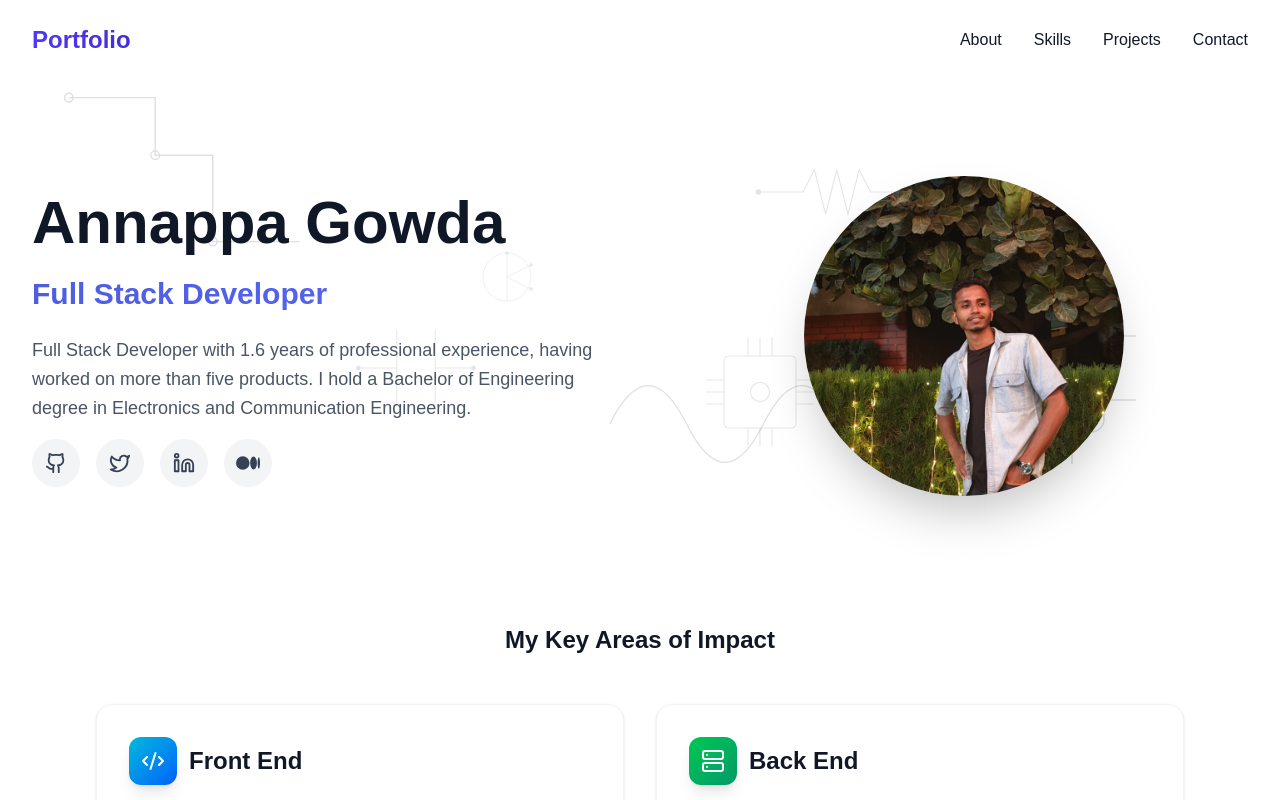
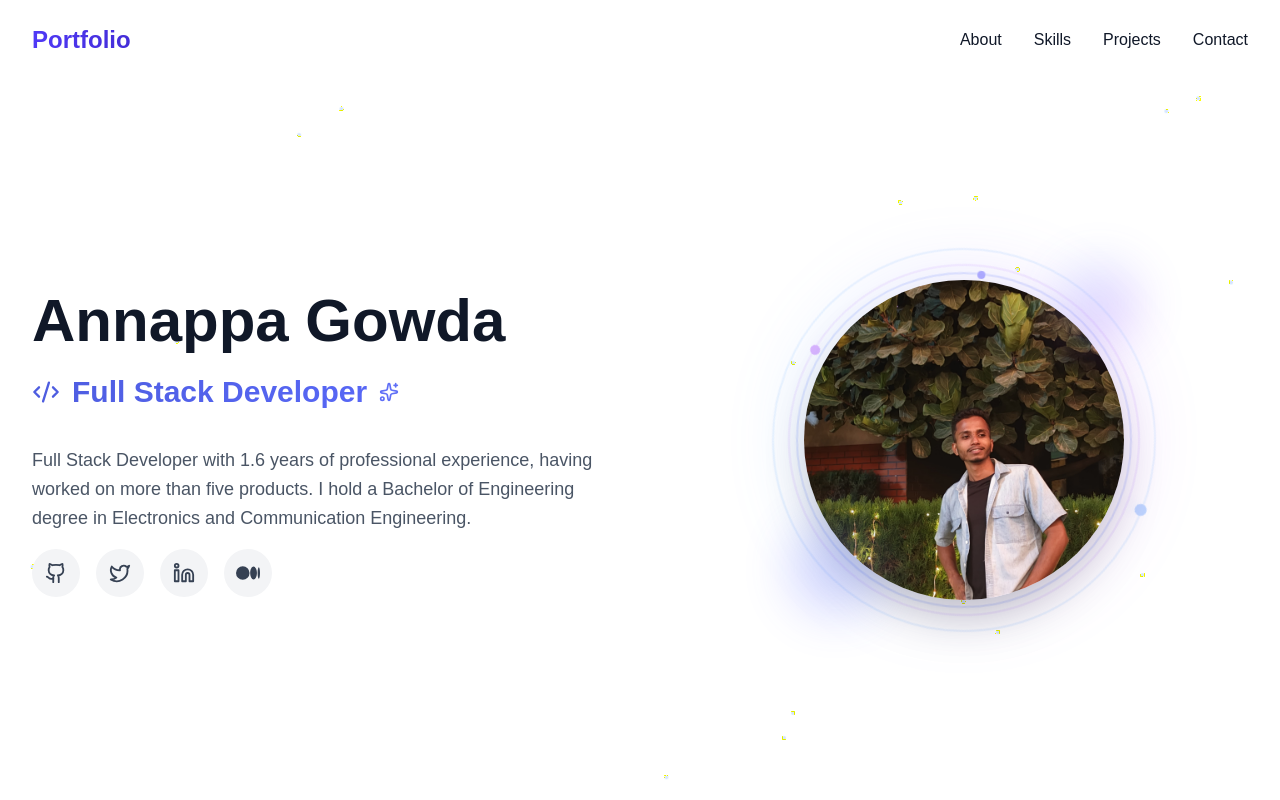
Before and after one commit to amgowda42/portfolio, a Next.js app: page / in a window 1280 px wide. Shown: the top 800 px of the page. Built offline with nearby package versions, Linux system fonts and the light colour scheme.

Commit message:
updates in the Bio section

```diff
--- a/components/Bio.tsx
+++ b/components/Bio.tsx
@@ -1,128 +1,97 @@
+"use client";
 import Image from "next/image";
-import { Github, Twitter, Linkedin } from "lucide-react";
+import { Github, Twitter, Linkedin, Code2, Sparkles } from "lucide-react";
+import { useState, useEffect } from "react";
 
 export default function Bio() {
+  const [isClient, setIsClient] = useState(false);
+  const [particles] = useState(() =>
+    [...Array(20)].map(() => ({
+      left: Math.random() * 100,
+      top: Math.random() * 100,
+      delay: Math.random() * 5,
+      duration: 5 + Math.random() * 10,
+    })),
+  );
+
+  useEffect(() => {
+    // eslint-disable-next-line react-hooks/set-state-in-effect
+    setIsClient(true);
+  }, []);
+
   return (
     <section
       id="about"
-      className="relative flex items-center bg-white pt-20 overflow-hidden"
+      className="relative flex items-center bg-white pt-20 overflow-hidden min-h-screen"
     >
-      {/* Top left circuit pattern */}
-      <svg
-        className="absolute top-10 left-10 w-72 h-72 text-gray-950 opacity-[0.12]"
-        fill="none"
-        stroke="currentColor"
-        strokeWidth="1"
-        viewBox="0 0 200 200"
-      >
-        <path d="M20 40h60v40h40v60h60" />
-        <circle cx="20" cy="40" r="3" />
-        <circle cx="80" cy="80" r="3" />
-        <circle cx="120" cy="140" r="3" />
-      </svg>
-
-      {/* Bottom right microchip pattern */}
-      <svg
-        className="absolute bottom-16 right-20 w-80 h-80 text-gray-950 opacity-[0.12]"
-        fill="none"
-        stroke="currentColor"
-        strokeWidth="1"
-        viewBox="0 0 200 200"
-      >
-        <rect x="60" y="60" width="80" height="80" rx="8" />
-        <path d="M60 80h-20M60 120h-20M140 80h20M140 120h20" />
-        <path d="M80 60v-20M120 60v-20M80 140v20M120 140v20" />
-      </svg>
-
-      {/* Center right wave pattern */}
-      <svg
-        className="absolute top-1/2 right-1/3 w-64 h-64 text-gray-950 opacity-[0.12]"
-        fill="none"
-        stroke="currentColor"
-        strokeWidth="1"
-        viewBox="0 0 200 200"
-      >
-        <path d="M10 100c20-40 40-40 60 0s40 40 60 0 40-40 60 0" />
-      </svg>
-
-      {/* Top right resistor pattern */}
-      <svg
-        className="absolute top-20 right-1/4 w-56 h-56 text-gray-950 opacity-[0.10]"
-        fill="none"
-        stroke="currentColor"
-        strokeWidth="1"
-        viewBox="0 0 200 200"
-      >
-        <path d="M20 100h40l10-20 10 40 10-40 10 40 10-40 10 20h40" />
-        <circle cx="20" cy="100" r="2" fill="currentColor" />
-        <circle cx="180" cy="100" r="2" fill="currentColor" />
-      </svg>
-
-      {/* Bottom left capacitor pattern */}
-      <svg
-        className="absolute bottom-32 left-1/4 w-48 h-48 text-gray-950 opacity-[0.10]"
-        fill="none"
-        stroke="currentColor"
-        strokeWidth="1"
-        viewBox="0 0 200 200"
-      >
-        <path d="M40 100h40M120 100h40M80 60v80M120 60v80" />
-        <circle cx="40" cy="100" r="2" fill="currentColor" />
-        <circle cx="160" cy="100" r="2" fill="currentColor" />
-      </svg>
-
-      {/* Middle left transistor pattern */}
-      <svg
-        className="absolute top-1/3 left-1/3 w-40 h-40 text-gray-950 opacity-[0.08]"
-        fill="none"
-        stroke="currentColor"
-        strokeWidth="1"
-        viewBox="0 0 200 200"
-      >
-        <circle cx="100" cy="100" r="30" />
-        <path d="M100 70v60M130 85l-30 15M130 115l-30-15" />
-        <circle cx="100" cy="70" r="2" fill="currentColor" />
-        <circle cx="130" cy="85" r="2" fill="currentColor" />
-        <circle cx="130" cy="115" r="2" fill="currentColor" />
-      </svg>
-
-      {/* Bottom center integrated circuit pattern */}
-      <svg
-        className="absolute bottom-20 left-1/2 w-60 h-60 text-gray-950 opacity-[0.09]"
-        fill="none"
-        stroke="currentColor"
-        strokeWidth="1"
-        viewBox="0 0 200 200"
-      >
-        <rect x="70" y="70" width="60" height="60" rx="4" />
-        <path d="M70 90h-15M70 100h-15M70 110h-15M130 90h15M130 100h15M130 110h15" />
-        <path d="M90 70v-15M100 70v-15M110 70v-15M90 130v15M100 130v15M110 130v15" />
-        <circle cx="100" cy="100" r="8" />
-      </svg>
-
+      {isClient && (
+        <div className="absolute inset-0 overflow-hidden pointer-events-none">
+          {particles.map((particle, i) => (
+            <div
+              key={i}
+              className="absolute w-1 h-1 bg-blue-500 rounded-full opacity-20"
+              style={{
+                left: `${particle.left}%`,
+                top: `${particle.top}%`,
+                animation: `float ${particle.duration}s infinite ease-in-out`,
+                animationDelay: `${particle.delay}s`,
+              }}
+            />
+          ))}
+        </div>
+      )}
       <div className="relative max-w-7xl mx-auto px-4 sm:px-6 lg:px-8 py-16 md:py-24">
         <div className="grid grid-cols-1 lg:grid-cols-2 gap-12 lg:gap-20 items-center">
           <div className="order-2 lg:order-1">
             <div className="max-w-xl">
-              <h1 className="text-4xl sm:text-5xl lg:text-6xl font-bold text-gray-900 leading-tight mb-4">
+              <h1
+                className={`text-4xl sm:text-5xl lg:text-6xl font-bold text-gray-900 leading-tight mb-4 transition-all duration-1000 ${
+                  isClient
+                    ? "opacity-100 translate-y-0"
+                    : "opacity-0 translate-y-10"
+                }`}
+              >
                 Annappa Gowda
               </h1>
-
-              <h2 className="text-2xl sm:text-3xl font-semibold mb-6 bg-linear-to-r from-[#4E5DE0] to-[#5868F7] bg-clip-text text-transparent">
-                Full Stack Developer
-              </h2>
-
-              <p className="text-lg text-gray-600 leading-relaxed mb-4">
+              <div className="relative mb-6 overflow-hidden h-12">
+                <h2
+                  className={`text-2xl sm:text-3xl font-semibold bg-linear-to-r from-[#4E5DE0] to-[#5868F7] bg-clip-text text-transparent inline-flex items-center gap-3 transition-all duration-1000 delay-300 ${
+                    isClient
+                      ? "translate-x-0 opacity-100"
+                      : "-translate-x-full opacity-0"
+                  }`}
+                >
+                  <Code2 className="text-[#4E5DE0]" size={28} />
+                  Full Stack Developer
+                  <Sparkles
+                    className="text-[#5868F7] animate-pulse"
+                    size={20}
+                  />
+                </h2>
+              </div>
+              <p
+                className={`text-lg text-gray-600 leading-relaxed mb-4 transition-all duration-1000 delay-500 ${
+                  isClient
+                    ? "opacity-100 translate-y-0"
+                    : "opacity-0 translate-y-10"
+                }`}
+              >
                 Full Stack Developer with 1.6 years of professional experience,
                 having worked on more than five products. I hold a Bachelor of
                 Engineering degree in Electronics and Communication Engineering.
               </p>
-              <div className="flex items-center gap-4">
+              <div
+                className={`flex items-center gap-4 transition-all duration-1000 delay-700 ${
+                  isClient
+                    ? "opacity-100 translate-y-0"
+                    : "opacity-0 translate-y-10"
+                }`}
+              >
                 <a
                   href="https://github.com/amgowda42"
                   target="_blank"
                   rel="noopener noreferrer"
-                  className="group flex items-center justify-center w-12 h-12 rounded-full bg-gray-100 hover:bg-linear-to-r from-[#4E5DE0] to-[#5868F7] transition-all duration-300 hover:scale-110"
+                  className="group flex items-center justify-center w-12 h-12 rounded-full bg-gray-100 hover:bg-linear-to-r from-[#4E5DE0] to-[#5868F7] transition-all duration-300 hover:scale-110 hover:rotate-12"
                   aria-label="GitHub"
                 >
                   <Github
@@ -131,12 +100,11 @@ export default function Bio() {
                     strokeWidth={2}
                   />
                 </a>
-
                 <a
                   href="https://x.com/AnnappaGowda7"
                   target="_blank"
                   rel="noopener noreferrer"
-                  className="group flex items-center justify-center w-12 h-12 rounded-full bg-gray-100 hover:bg-linear-to-r from-[#4E5DE0] to-[#5868F7] transition-all duration-300 hover:scale-110"
+                  className="group flex items-center justify-center w-12 h-12 rounded-full bg-gray-100 hover:bg-linear-to-r from-[#4E5DE0] to-[#5868F7] transition-all duration-300 hover:scale-110 hover:rotate-12"
                   aria-label="Twitter/X"
                 >
                   <Twitter
@@ -146,10 +114,10 @@ export default function Bio() {
                   />
                 </a>
                 <a
-                  href="https://www.linkedin.com/in/annappa-gowda?utm_source=share&utm_campaign=share_via&utm_content=profile&utm_medium=android_app"
+                  href="https://www.linkedin.com/in/annappa-gowda"
                   target="_blank"
                   rel="noopener noreferrer"
-                  className="group flex items-center justify-center w-12 h-12 rounded-full bg-gray-100 hover:bg-linear-to-r from-[#4E5DE0] to-[#5868F7] transition-all duration-300 hover:scale-110"
+                  className="group flex items-center justify-center w-12 h-12 rounded-full bg-gray-100 hover:bg-linear-to-r from-[#4E5DE0] to-[#5868F7] transition-all duration-300 hover:scale-110 hover:rotate-12"
                   aria-label="LinkedIn"
                 >
                   <Linkedin
@@ -158,12 +126,11 @@ export default function Bio() {
                     strokeWidth={2}
                   />
                 </a>
-
                 <a
                   href="https://medium.com/@annappag2020"
                   target="_blank"
                   rel="noopener noreferrer"
-                  className="group flex items-center justify-center w-12 h-12 rounded-full bg-gray-100 hover:bg-linear-to-r from-[#4E5DE0] to-[#5868F7] transition-all duration-300 hover:scale-110"
+                  className="group flex items-center justify-center w-12 h-12 rounded-full bg-gray-100 hover:bg-linear-to-r from-[#4E5DE0] to-[#5868F7] transition-all duration-300 hover:scale-110 hover:rotate-12"
                   aria-label="Medium"
                 >
                   <svg
@@ -177,22 +144,97 @@ export default function Bio() {
               </div>
             </div>
           </div>
-
           <div className="order-1 lg:order-2 flex justify-center">
-            <div className="relative">
-              <div className="w-72 h-72 sm:w-80 sm:h-80 rounded-full shadow-2xl">
+            <div
+              className={`relative transition-all duration-1000 delay-200 ${
+                isClient ? "opacity-100 scale-100" : "opacity-0 scale-90"
+              }`}
+            >
+              <div className="absolute inset-0 flex items-center justify-center">
+                <div className="absolute w-96 h-96 rounded-full border-2 border-blue-200 opacity-30 animate-spin-slow">
+                  <div className="absolute top-0 left-1/2 -translate-x-1/2 -translate-y-1/2 w-3 h-3 bg-blue-500 rounded-full shadow-lg shadow-blue-500/50" />
+                </div>
+                <div className="absolute w-88 h-88 rounded-full border-2 border-purple-200 opacity-40 animate-spin-reverse">
+                  <div className="absolute top-1/2 right-0 translate-x-1/2 -translate-y-1/2 w-2.5 h-2.5 bg-purple-500 rounded-full shadow-lg shadow-purple-500/50" />
+                </div>
+                <div className="absolute w-84 h-84 rounded-full border-2 border-indigo-200 opacity-50 animate-spin-medium">
+                  <div className="absolute bottom-0 left-1/2 -translate-x-1/2 translate-y-1/2 w-2 h-2 bg-indigo-500 rounded-full shadow-lg shadow-indigo-500/50" />
+                </div>
+              </div>
+              <div className="absolute inset-0 rounded-full bg-linear-to-r from-blue-400 to-purple-500 opacity-20 blur-2xl animate-pulse-slow" />
+              <div className="relative w-72 h-72 sm:w-80 sm:h-80 rounded-full shadow-2xl overflow-hidden group">
+                <div className="absolute inset-0 bg-linear-to-r from-[#4E5DE0] to-[#5868F7] opacity-0 group-hover:opacity-10 transition-opacity duration-500" />
                 <Image
                   src="/image_1.jpg"
                   alt="Annappa Gowda"
-                  className="w-full h-full object-cover rounded-full"
+                  className=" width={600}
+                  height={600} object-cover transform group-hover:scale-110 transition-transform duration-700"
                   width={600}
                   height={600}
                 />
               </div>
+              <div className="absolute -top-4 -right-4 w-20 h-20 bg-linear-to-br from-blue-500 to-purple-600 rounded-full opacity-20 blur-xl animate-pulse-slow" />
+              <div className="absolute -bottom-4 -left-4 w-24 h-24 bg-linear-to-tr from-indigo-500 to-blue-600 rounded-full opacity-20 blur-xl animate-pulse-delay" />
             </div>
           </div>
         </div>
       </div>
+      <style jsx>{`
+        @keyframes float {
+          0%,
+          100% {
+            transform: translateY(0) translateX(0);
+          }
+          25% {
+            transform: translateY(-20px) translateX(10px);
+          }
+          50% {
+            transform: translateY(-10px) translateX(-10px);
+          }
+          75% {
+            transform: translateY(-15px) translateX(5px);
+          }
+        }
+
+        @keyframes spin-slow {
+          from {
+            transform: rotate(0deg);
+          }
+          to {
+            transform: rotate(360deg);
+          }
+        }
+
+        @keyframes spin-reverse {
+          from {
+            transform: rotate(360deg);
+          }
+          to {
+            transform: rotate(0deg);
+          }
+        }
+
+        .animate-spin-slow {
+          animation: spin-slow 20s linear infinite;
+        }
+
+        .animate-spin-reverse {
+          animation: spin-reverse 15s linear infinite;
+        }
+
+        .animate-spin-medium {
+          animation: spin-slow 12s linear infinite;
+        }
+
+        .animate-pulse-slow {
+          animation: pulse 3s cubic-bezier(0.4, 0, 0.6, 1) infinite;
+        }
+
+        .animate-pulse-delay {
+          animation: pulse 2.5s cubic-bezier(0.4, 0, 0.6, 1) infinite;
+          animation-delay: 1s;
+        }
+      `}</style>
     </section>
   );
 }
```
